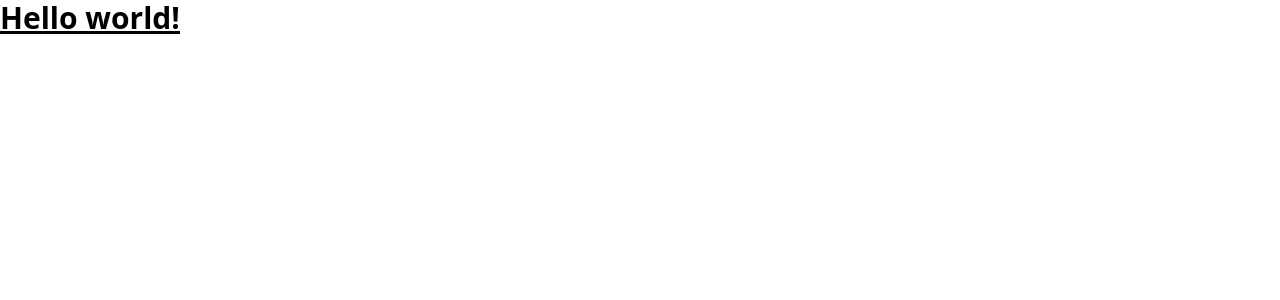
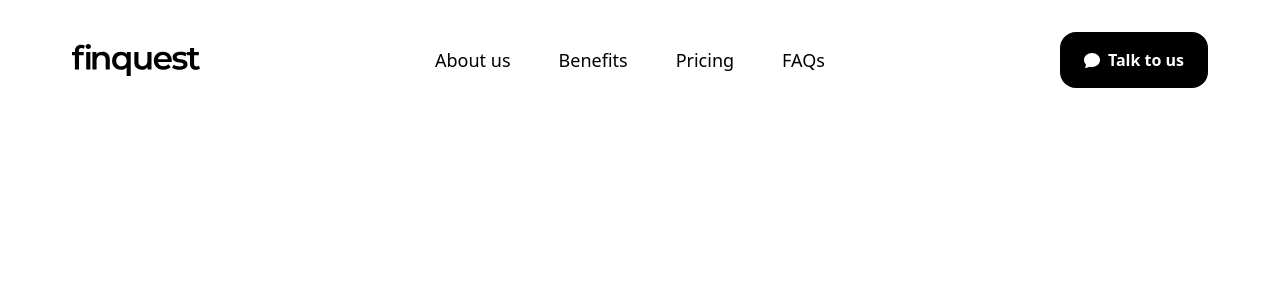
Before and after one commit to emanuelchristo/finquest, a Next.js app: page / in a window 1280 px wide. Shown: the top 300 px of the page. Built offline with nearby package versions, Linux system fonts and the light colour scheme.

Commit message:
Navbar skeleton

```diff
--- /dev/null
+++ b/components/Navbar.js
@@ -0,0 +1,28 @@
+import { BsFillChatFill } from 'react-icons/bs'
+import styles from './navbar.module.css'
+
+export default function Navbar() {
+	return (
+		<nav className={styles['navbar']}>
+			<img src='/images/logo.svg' height={32} width='auto' className={styles['logo']} />
+			<ul className={styles['links-list']}>
+				<li>
+					<a>About us</a>
+				</li>
+				<li>
+					<a>Benefits</a>
+				</li>
+				<li>
+					<a>Pricing</a>
+				</li>
+				<li>
+					<a>FAQs</a>
+				</li>
+			</ul>
+			<button className={styles['talk-button']}>
+				<BsFillChatFill />
+				<span>Talk to us</span>
+			</button>
+		</nav>
+	)
+}
--- /dev/null
+++ b/components/navbar.module.css
@@ -0,0 +1,32 @@
+.navbar {
+	display: flex;
+	align-items: center;
+	justify-content: space-between;
+	padding: 2rem 4.5rem;
+}
+
+.links-list {
+	display: flex;
+	align-items: center;
+}
+.links-list li {
+	margin-right: 3rem;
+	font-size: 1.125rem;
+}
+.links-list li:last-child {
+	margin-right: 0;
+}
+
+.talk-button {
+	background-color: #000;
+	color: #fff;
+	display: flex;
+	align-items: center;
+	height: 3.5rem;
+	padding: 0 1.5rem;
+	border-radius: 1rem;
+}
+.talk-button span {
+	margin-left: 0.5rem;
+	font-weight: 600;
+}
--- a/package.json
+++ b/package.json
@@ -10,7 +10,8 @@
   "dependencies": {
     "next": "12.0.10",
     "react": "17.0.2",
-    "react-dom": "17.0.2"
+    "react-dom": "17.0.2",
+    "react-icons": "^4.3.1"
   },
   "devDependencies": {
     "autoprefixer": "^10.4.2",
--- a/pages/index.js
+++ b/pages/index.js
@@ -1,7 +1,9 @@
+import Navbar from '../components/Navbar'
+
 export default function Home() {
 	return (
 		<div>
-			<h1 className='text-3xl font-bold underline'>Hello world!</h1>
+			<Navbar />
 		</div>
 	)
 }
```
Also changed, not shown: public/images/logo.svg (added), 1 other file (tests, documents, lock files or other folders).
